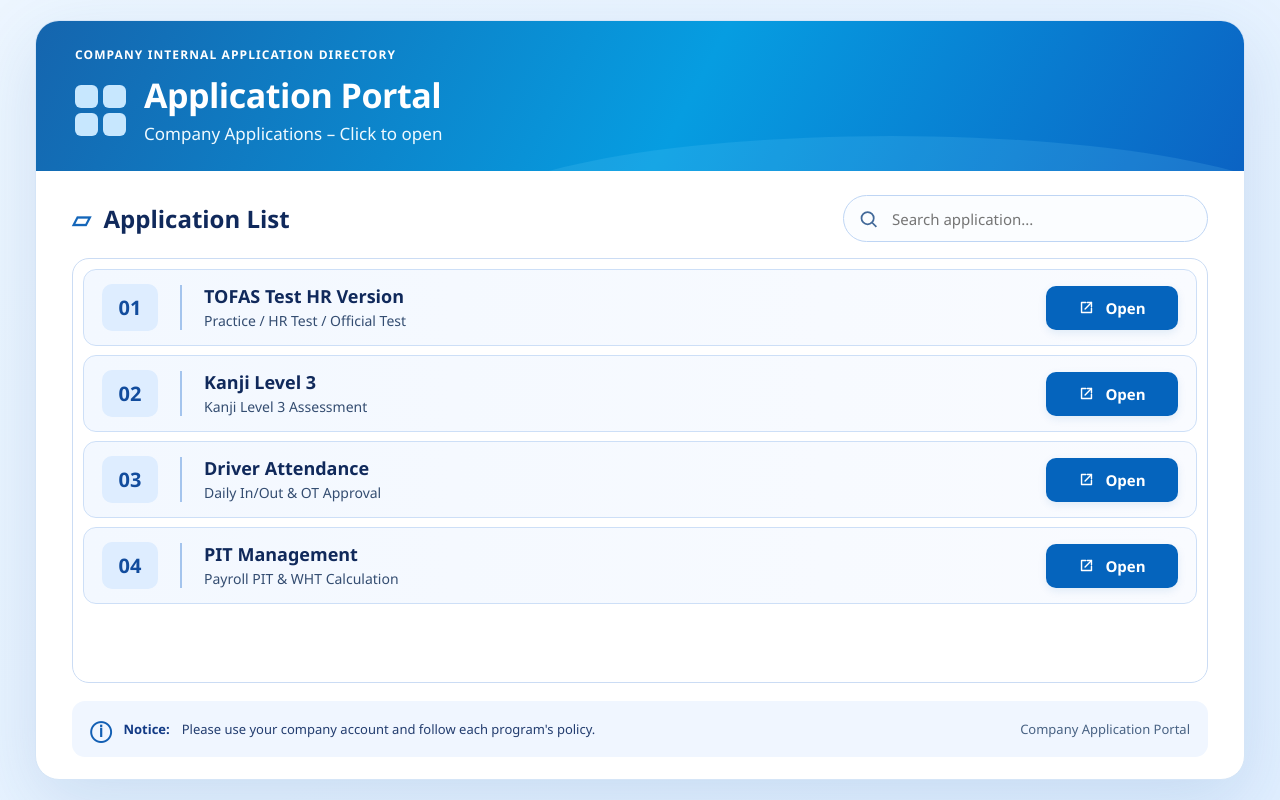
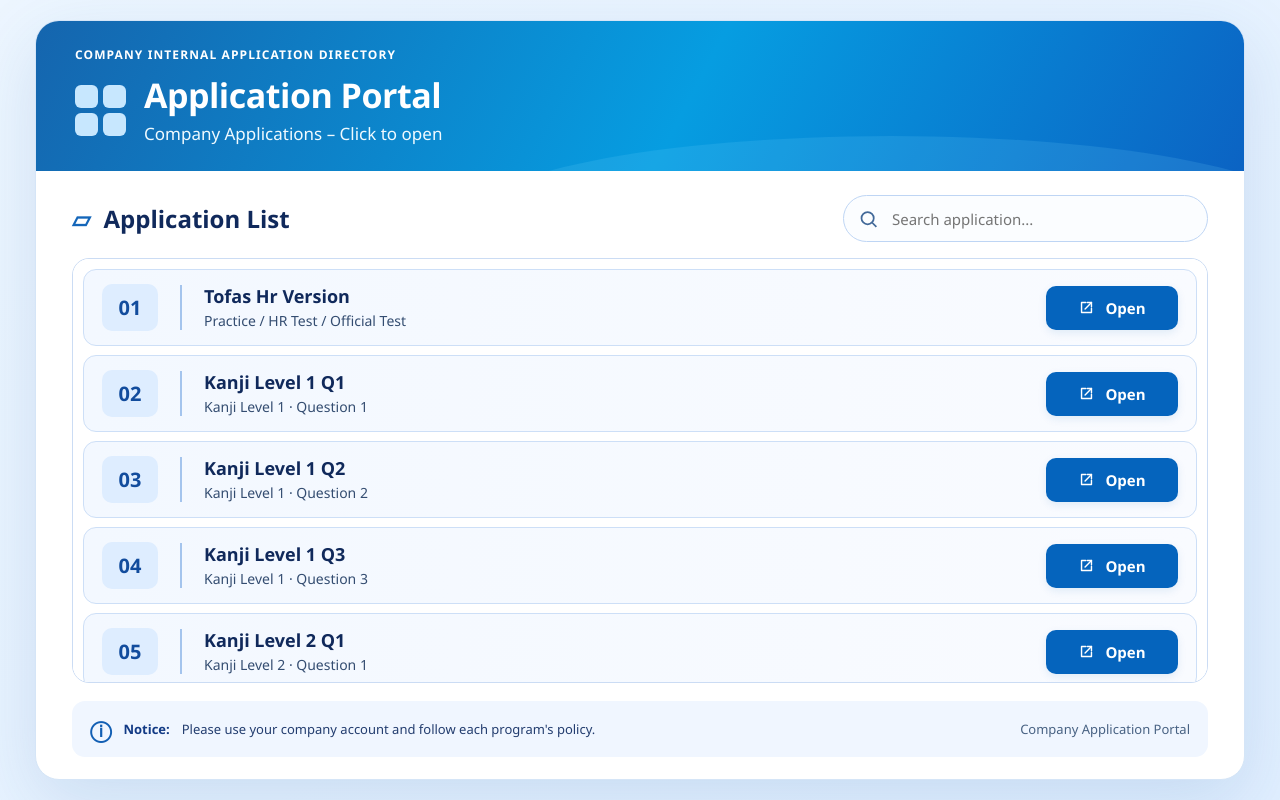
Before and after one commit to Zippy024/Company-App-Portal, a plain HTML site: page index.html in a window 1280 px wide. Drawn offline with Linux system fonts and the light colour scheme.

Commit message:
Update index.html

```diff
--- a/index.html
+++ b/index.html
@@ -64,10 +64,16 @@ h2{margin:0;font-size:24px;display:flex;align-items:center;gap:13px}
   { name:'New Program', description:'Short description', url:'https://example.com' },
 ========================================================== */
 const APPS = [
-  { name:'TOFAS Test HR Version', description:'Practice / HR Test / Official Test', url:'https://iida.appsmith.com/app/tofas/page1-6ab63d0d390253f7b72902f5?embed=true' },
-  { name:'Kanji Level 3', description:'Kanji Level 3 Assessment', url:'https://forms.cloud.microsoft/r/uM1b3yxXek' },
-  { name:'Driver Attendance', description:'Daily In/Out & OT Approval', url:'' },
-  { name:'PIT Management', description:'Payroll PIT & WHT Calculation', url:'' }
+  { name:'Tofas Hr Version', description:'Practice / HR Test / Official Test', url:'https://iida.appsmith.com/app/tofas/page1-6ab63d0d390253f7b72902f5?embed=true' },
+  { name:'Kanji Level 1 Q1', description:'Kanji Level 1 · Question 1', url:'https://forms.cloud.microsoft/r/vrtvcE5a9d' },
+  { name:'Kanji Level 1 Q2', description:'Kanji Level 1 · Question 2', url:'https://forms.cloud.microsoft/r/miMYQuFX5n' },
+  { name:'Kanji Level 1 Q3', description:'Kanji Level 1 · Question 3', url:'https://forms.cloud.microsoft/r/isrxmZup42' },
+  { name:'Kanji Level 2 Q1', description:'Kanji Level 2 · Question 1', url:'https://forms.cloud.microsoft/r/q19KQJiPku' },
+  { name:'Kanji Level 2 Q2', description:'Kanji Level 2 · Question 2', url:'https://forms.cloud.microsoft/r/1U392jKCBc' },
+  { name:'Kanji Level 2 Q3', description:'Kanji Level 2 · Question 3', url:'https://forms.cloud.microsoft/r/c1eVririNa' },
+  { name:'Kanji Level 3 Q1', description:'Kanji Level 3 · Question 1', url:'https://forms.cloud.microsoft/r/uM1b3yxXek' },
+  { name:'Kanji Level 3 Q2', description:'Link not available yet', url:'' },
+  { name:'Kanji Level 3 Q3', description:'Link not available yet', url:'' }
 ];
 
 const list = document.getElementById('appList');
```
